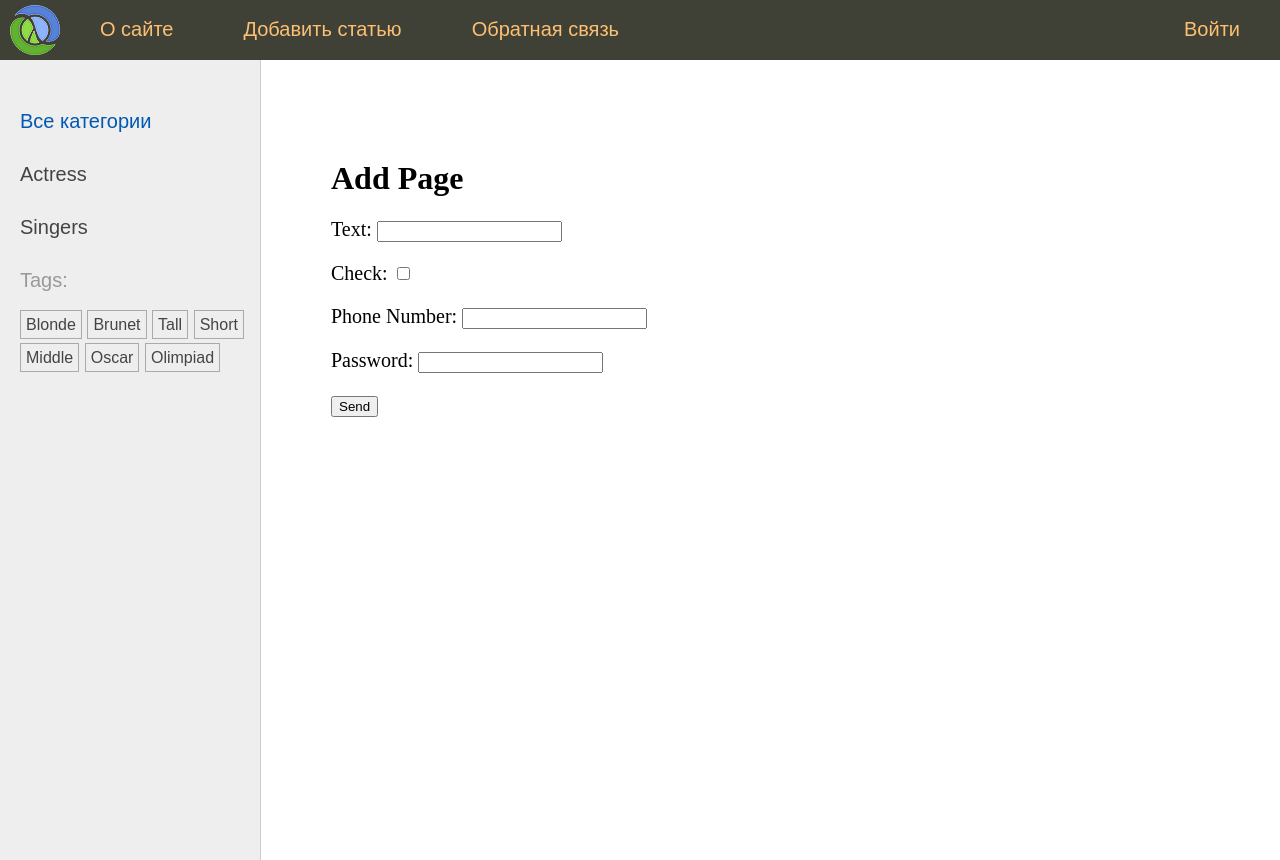
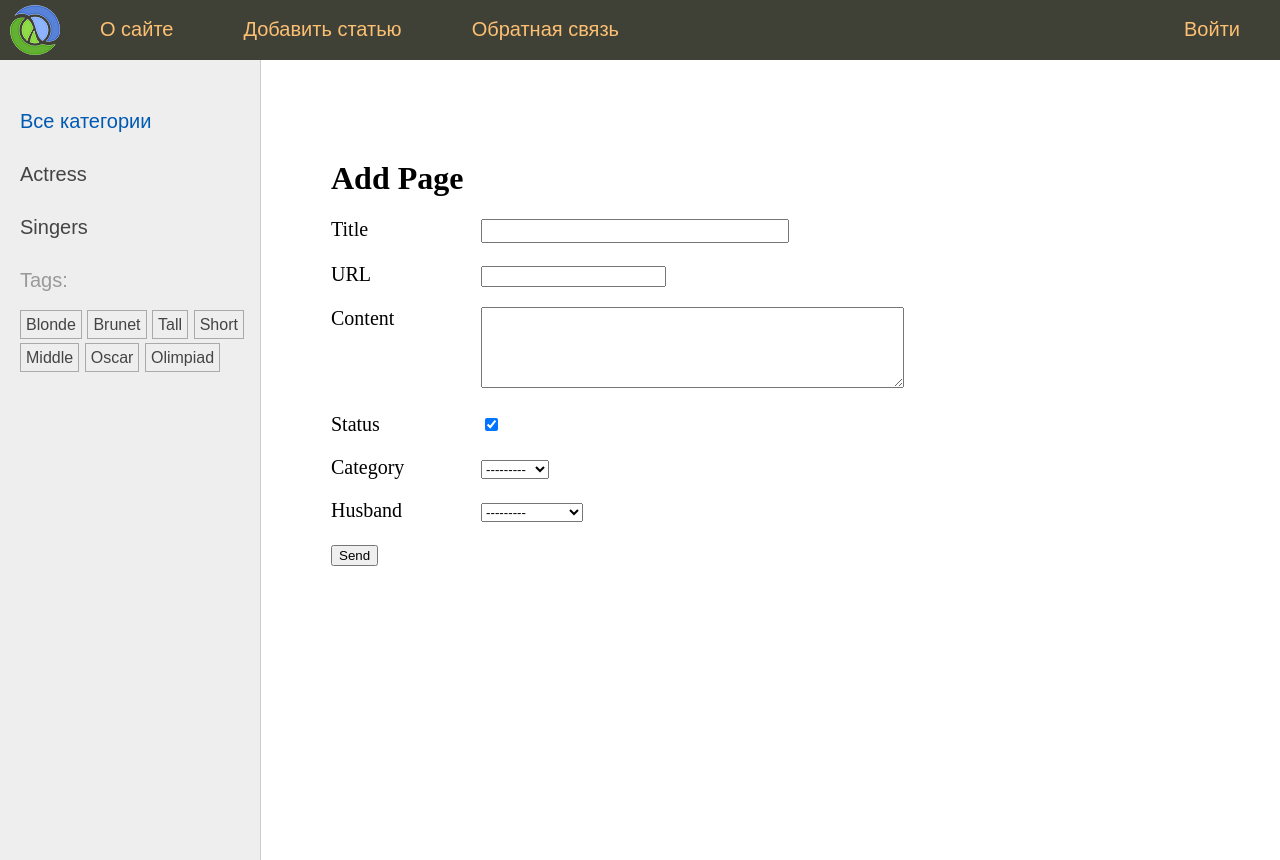
Before and after one commit to tmzoola/python_django_selfedu, a Django app: page /addpage/ in a window 1280 px wide. Run offline with Django 4.2, Linux system fonts and the light colour scheme; data comes from the database, SQL or seed files in the repository; both versions use the stored data as it was after the commit.

Commit message:
Forms is on process of adding and completion

```diff
--- a/women/admin.py
+++ b/women/admin.py
@@ -16,7 +16,7 @@
             return queryset.filter(husband__isnull=True)
 @admin.register(Women)
 class WomenAdmin(admin.ModelAdmin):
-    fields = ['title', 'content', 'cat','husband','tags']
+    fields = ['title', 'content', 'cat','husband','tags','slug']
     filter_horizontal = ['tags']
     list_display=('id', 'title', 'time_create', 'is_published','cat')
     list_display_links=('id', 'title')
--- /dev/null
+++ b/women/forms.py
@@ -0,0 +1,11 @@
+from django import forms
+from .models import Category, Husband
+
+
+class AddPostForm(forms.Form):
+    title = forms.CharField(max_length=255, label='Title', widget=forms.TextInput(attrs={'class':'form-input'}))
+    slug = forms.SlugField(max_length=255, label='URL')
+    content = forms.CharField(widget=forms.Textarea(attrs={'cols':50, 'rows':5}),label='Content',required=False)
+    is_published = forms.BooleanField(label='Status', initial=True)
+    cat = forms.ModelChoiceField(queryset=Category.objects.all(), label='Category')
+    husband = forms.ModelChoiceField(queryset=Husband.objects.all(), label='Husband',required=False)
--- a/women/templates/women/addpage.html
+++ b/women/templates/women/addpage.html
@@ -2,11 +2,13 @@
 
 {% block content %}
     <h1>{{ title }}</h1>
-    <form action="">
-        <p><label for="id_1">Text: </label><input type="text" id="id_1" name="field_text"></p>
-        <p><label for="id_2">Check: </label><input type="checkbox" id="id_2" name="field_check"></p>
-        <p><label for="id_3">Phone Number: </label><input type="number" id="id_3" name="field_num"></p>
-        <p><label for="id_4">Password: </label><input type="password" id="id_4" name="field_psw" ></p>
+    <form action="" method="post">
+        {% csrf_token %}
+        {% for f in form %}
+        	<p><label class="form-label" for="{{ f.id_for_label }}" >{{ f.label }}</label>{{ f }}</p>
+            <div class="form-error" > {{ f.errors }} </div>
+        {% endfor %}
+
         <p><button type="submit">Send</button></p>
     </form>
 {% endblock %}
--- a/women/views.py
+++ b/women/views.py
@@ -1,6 +1,8 @@
 from django.http import HttpResponse, HttpResponseNotFound, Http404
 from django.shortcuts import render,redirect, get_object_or_404
 from django.urls import reverse
+
+from .forms import AddPostForm
 from .models import Category, TagPost, Women
 
 
@@ -72,10 +74,20 @@
     return render(request, 'women/index.html', context=data)
 
 def addpage(request):
-    print(request.GET)
+    if request.method == "POST":
+        form = AddPostForm(request.POST)
+        if form.is_valid():
+            try:
+                Women.objects.create(**form.cleaned_data)
+                return redirect('home')
+            except:
+                form.add_error(None,"Couldn't create women")
+    else:
+        form = AddPostForm()
     data = {
         'title': 'Add Page',
-        'menu':menu
+        'menu':menu,
+        'form':form
     }
     return render(request, 'women/addpage.html',context=data)
 
```
Also changed, not shown: db.sqlite3.
